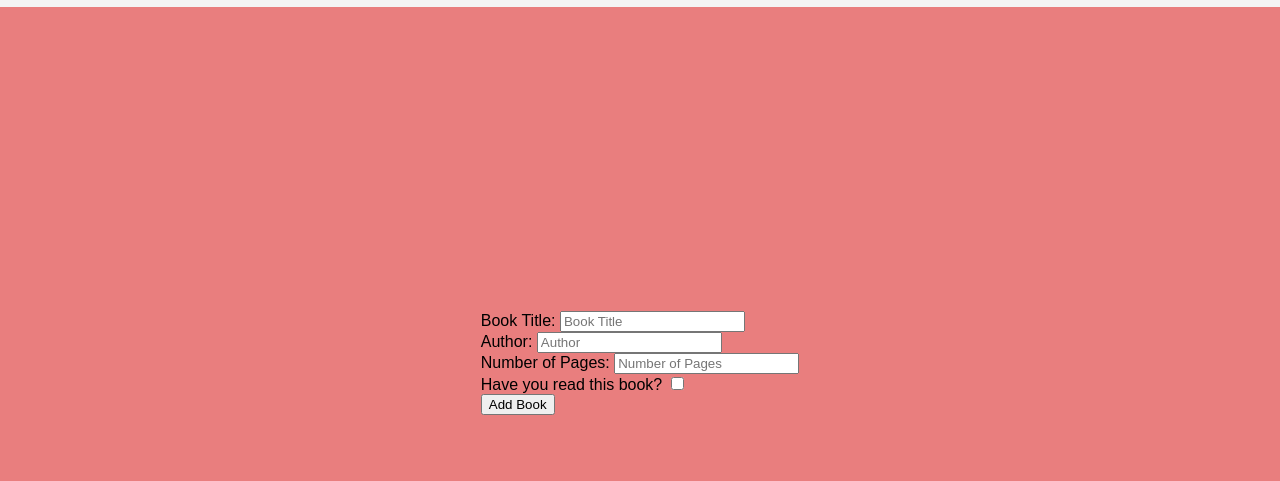
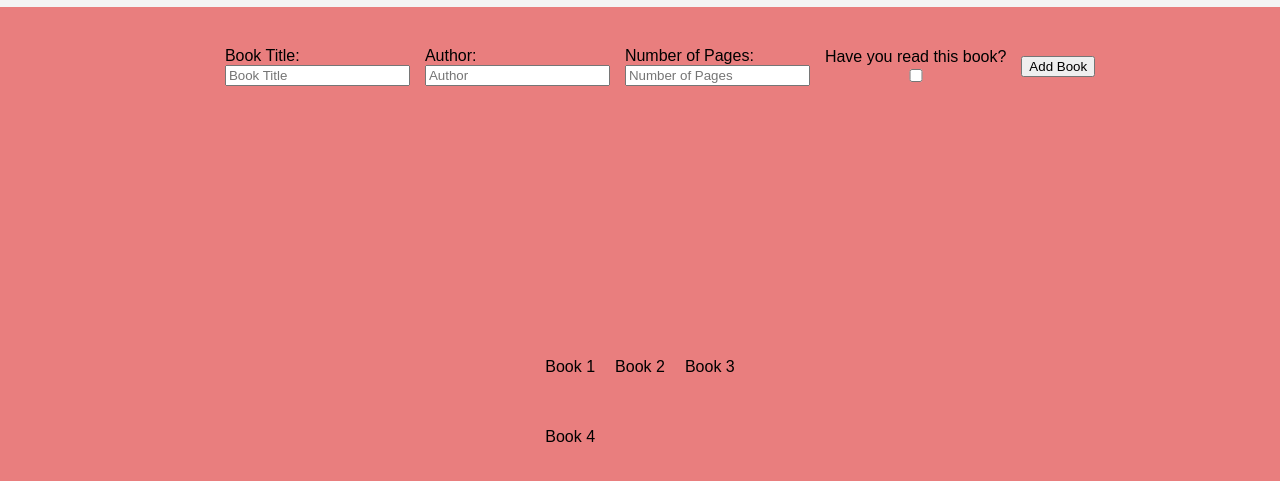
Before and after one commit to arijanbrkic/library, a plain HTML site: page index.html in a window 1280 px wide. Shown: the part 81-562 px from the top of the page. Drawn offline with Linux system fonts and the light colour scheme.

Commit message:
style: improve layout with sections and fix form centering

```diff
--- a/index.html
+++ b/index.html
@@ -24,6 +24,7 @@
     </nav>
 
     <main class="main container">
+        <section class="form-section">
             <form id="bookForm">
                 <div class="form-group">
                     <label for="title">Book Title:</label>
@@ -47,6 +48,16 @@
 
                 <button id="addBookBtn" type="submit">Add Book</button>
             </form>
+        </section>
+
+        <section class="books-section">
+            <div class="books-container">
+                <p>Book 1</p>
+                <p>Book 2</p>
+                <p>Book 3</p>
+                <p>Book 4</p>
+            </div>
+        </section>
     </main>
 
     <script src="script.js"></script>
--- a/styles.css
+++ b/styles.css
@@ -25,10 +25,39 @@ nav {
 main {
     flex: 1;
     display: flex;
-    justify-content: center;
+    flex-direction: column;
     align-items: center;
     width: 100%;
     max-width: 1200px;
     margin: 0 auto;
     padding: 20px;
 }
+#bookForm {
+    display: flex;
+    justify-content: center;
+    align-items: center;
+    width: 100%;
+    padding: 20px;
+    flex-direction: row;
+}
+.form-group {
+    display: flex;
+    flex-direction: column;
+    margin-right: 15px;
+}
+.books-container {
+    display: grid;
+    grid-template-columns: repeat(3, 1fr);
+    gap: 20px;
+    width: 100%;
+}
+.books-section {
+    flex: 1;
+    display: flex;
+    justify-content: center;
+    align-items: center;
+}
+
+.form-section {
+    width: 100%;
+}
```
Lines whose indentation alone changed are shown as unchanged.
